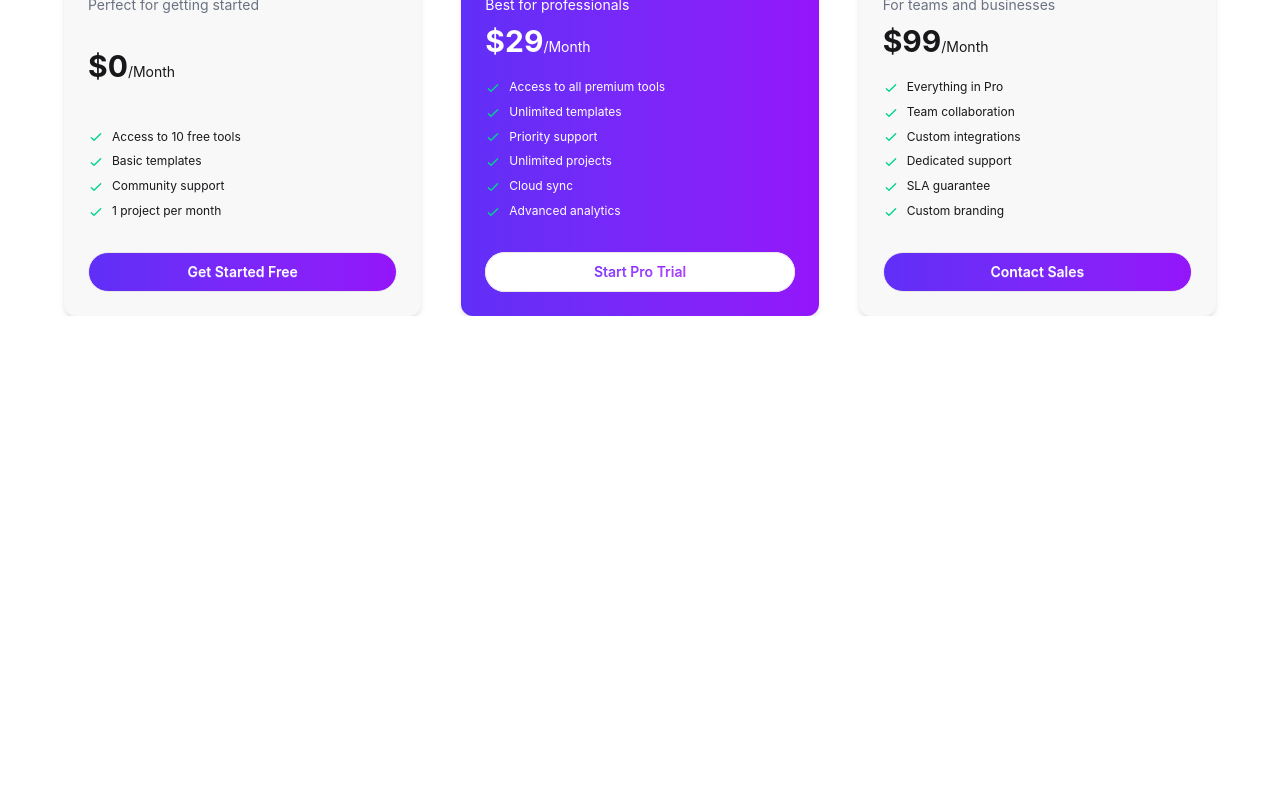
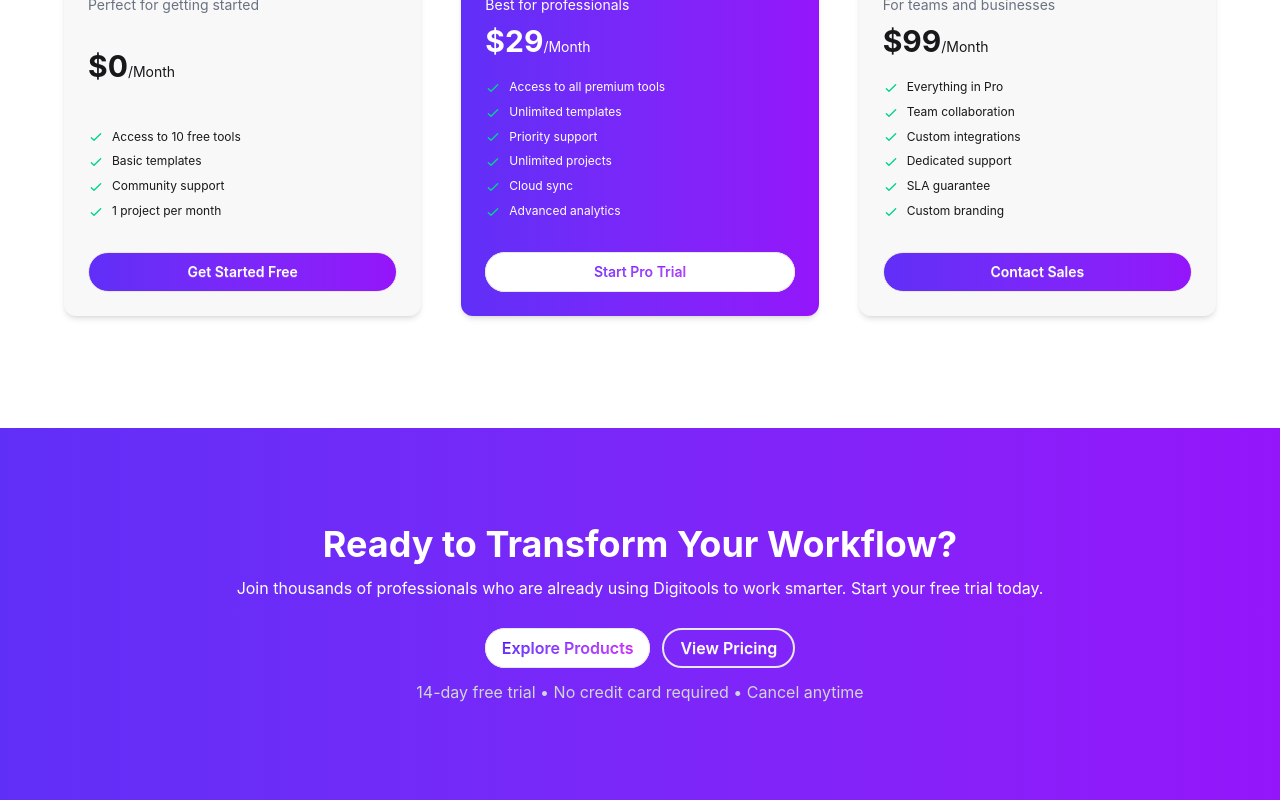
Before and after one commit to mironydev/digitools, a React (Vite) app: page / in a window 1280 px wide. Shown: the part 3196-3996 px from the top of the page. Before the commit the page ends 3512 px from the top, so only its background shows below. Built offline with nearby package versions, Linux system fonts and the light colour scheme.

Commit message:
added bottom banner

```diff
--- a/src/App.jsx
+++ b/src/App.jsx
@@ -7,6 +7,7 @@ import Products from "./homepage/products/Products";
 import { Suspense } from "react";
 import GuideCard from "./homepage/guidecard/GuideCard";
 import Pricing from "./homepage/pricing/Pricing";
+import BottomBanner from "./homepage/bottombanner/BottomBanner";
 
 const fetchProducts = async () => {
   const res = await fetch("/productData.json");
@@ -47,6 +48,7 @@ function App() {
       >
         <Pricing pricingPromise={pricingPromise}></Pricing>
       </Suspense>
+      <BottomBanner></BottomBanner>
 
       <ToastContainer></ToastContainer>
     </>
--- /dev/null
+++ b/src/homepage/bottombanner/BottomBanner.jsx
@@ -0,0 +1,34 @@
+import React from "react";
+
+const BottomBanner = () => {
+  return (
+    <div className="bg-linear-to-r from-[#602FF7] to-[#9415FA] mt-28 py-24">
+      <div className="container mx-auto text-center text-white">
+        <h2 className="text-4xl font-bold">
+          Ready to Transform Your Workflow?
+        </h2>
+        <p className="pt-3 pb-7">
+          Join thousands of professionals who are already using Digitools to
+          work smarter. Start your free trial today.
+        </p>
+        <div className="flex justify-center gap-3 pb-3">
+          <div className="bg-white rounded-full ">
+            <button
+              className={`btn shadow-none bg-linear-to-r from-[#4000ff] to-[#d000ff] text-transparent bg-clip-text rounded-full text-base`}
+            >
+              Explore Products
+            </button>
+          </div>
+          <button className="btn bg-transparent text-white rounded-full shadow-none border-2 text-base">
+            View Pricing
+          </button>
+        </div>
+        <p className="text-gray-300">
+          14-day free trial • No credit card required • Cancel anytime
+        </p>
+      </div>
+    </div>
+  );
+};
+
+export default BottomBanner;
--- a/src/homepage/pricing/Pricing.jsx
+++ b/src/homepage/pricing/Pricing.jsx
@@ -14,6 +14,7 @@ const Pricing = ({ pricingPromise }) => {
       <div className="grid grid-cols-1 lg:grid-cols-3 max-w-6xl gap-10 mx-auto">
         {pricingData.map((pricing) => (
           <div
+            key={pricing.id}
             className={`card rounded-xl shadow-md bg-base-200 ${pricing.name === "Pro" ? "bg-linear-to-r from-[#602FF7] to-[#9415FA] text-white" : ""} max-w-md`}
           >
             <div className="relative card-body">
```
